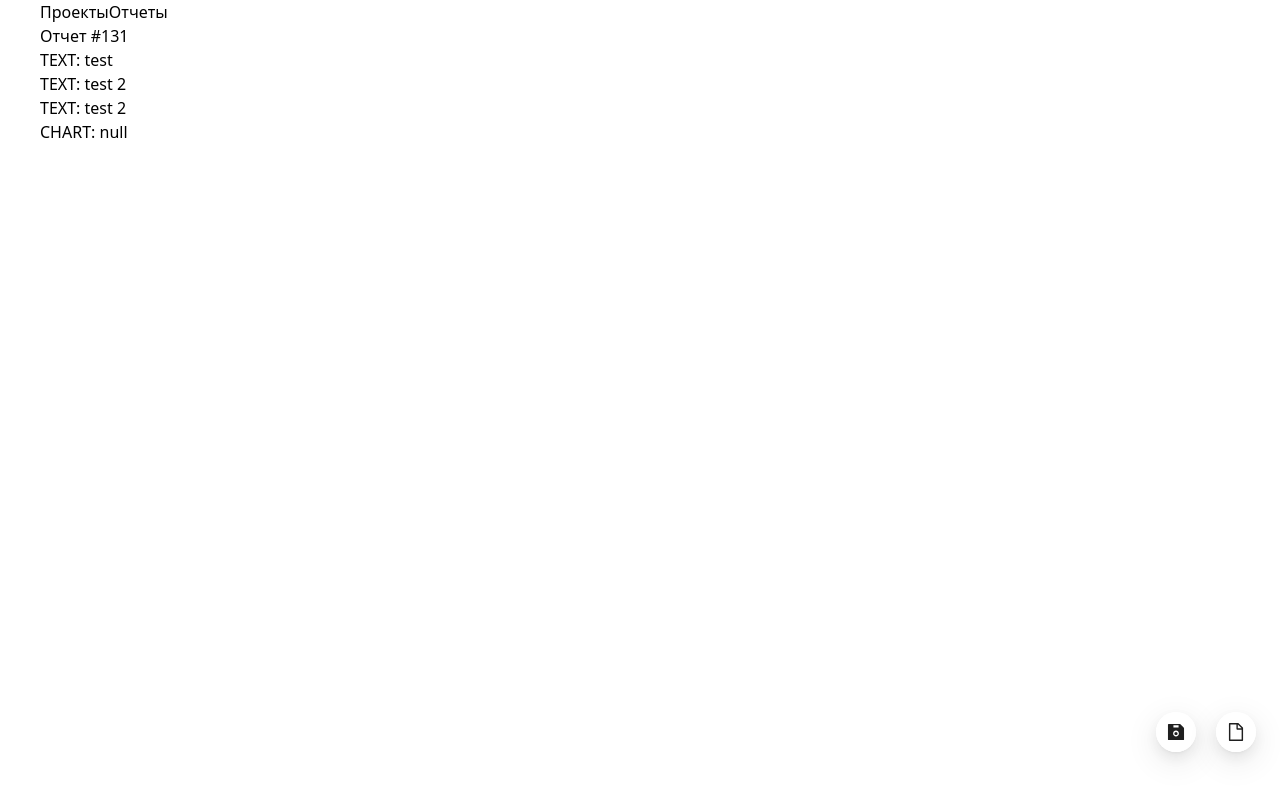
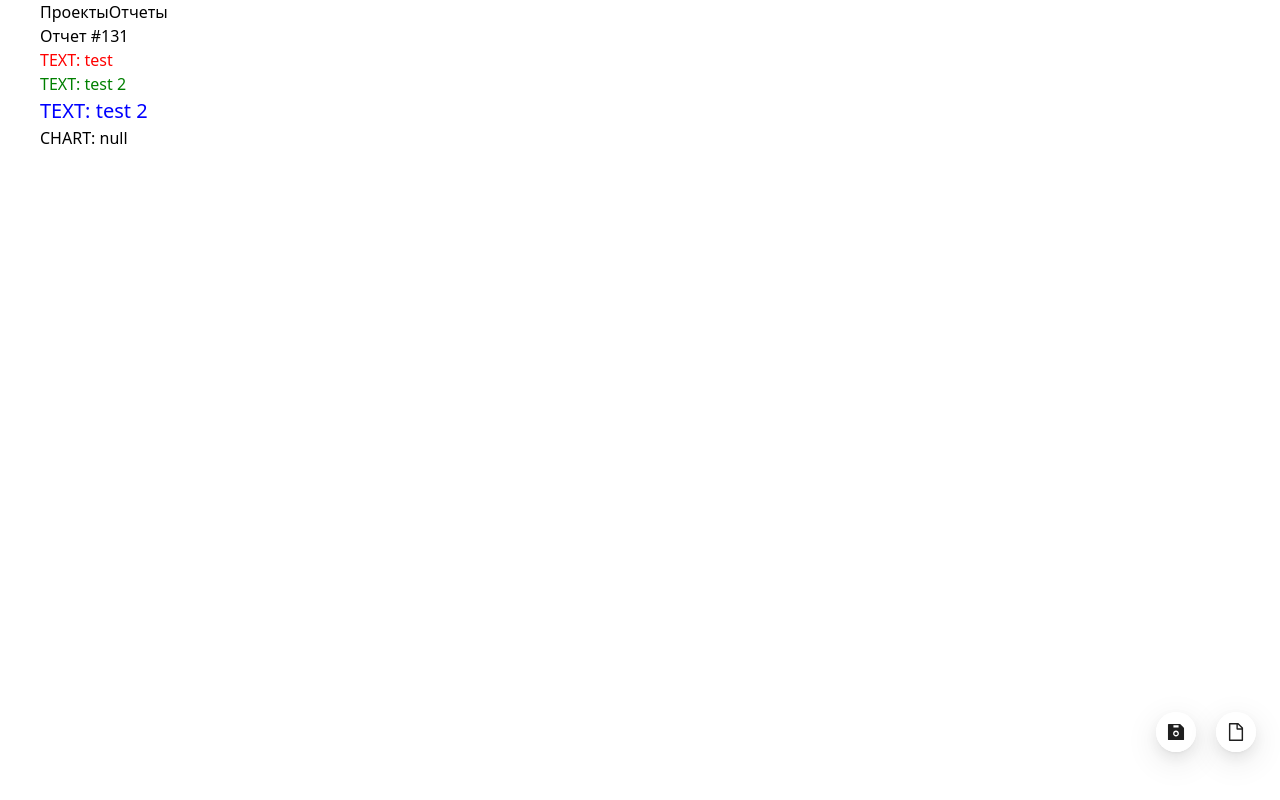
Before and after one commit to Dunissimo/hton, a React (Vite) app: page /reports/131 in a window 1280 px wide. Built offline with nearby package versions, Linux system fonts and the light colour scheme.

Commit message:
fix: styles in reports

```diff
--- a/src/pages/Report.jsx
+++ b/src/pages/Report.jsx
@@ -47,7 +47,7 @@ export const Report = () => {
             </h2>
 
             {fields.map(field => (
-                <div>
+                <div style={field.styles}>
                     {field.type}: {field.data || "null"}
                 </div>
             ))}
```
